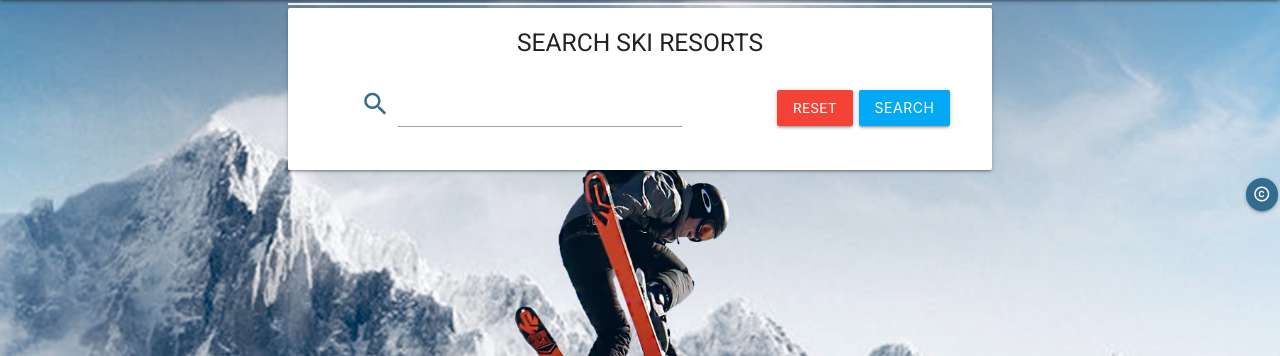
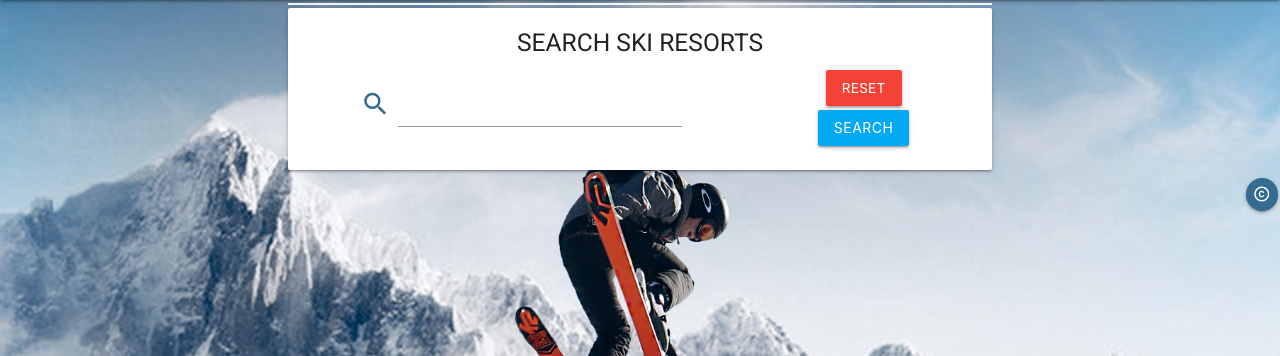
Before and after one commit to OlekSt/Hit-the-Slopes, a Flask app: page /search_ski_resorts in a window 1280 px wide. Shown: the part 64-420 px from the top of the page. Run offline with Flask 2, Linux system fonts and the light colour scheme; data that the repository does not hold is empty; some libraries are stand-ins or nearby versions.

Commit message:
Display of Reset/Search Buttons on skireosrts

```diff
--- a/templates/ski_resorts.html
+++ b/templates/ski_resorts.html
@@ -10,8 +10,12 @@
                 <input type="text" name="query" id="query" class="validate" required>
             </div>
             <div class="col s12 m4 search-btn-box">
-                <a href="{{ url_for('ski_resorts') }}" class="search-btn red btn text-shadow">Reset</a>
-                <button type="submit" class="search-btn light-blue btn text-shadow">Search</button>
+                <div class="col s12 m12 l12">
+                    <a href="{{ url_for('ski_resorts') }}" class="search-btn red btn text-shadow">Reset</a>
+                </div>
+                <div class="col s12 m12 l12">
+                    <button type="submit" class="search-btn light-blue btn text-shadow">Search</button>
+                </div>
             </div>
         </div>
     </form>
```
